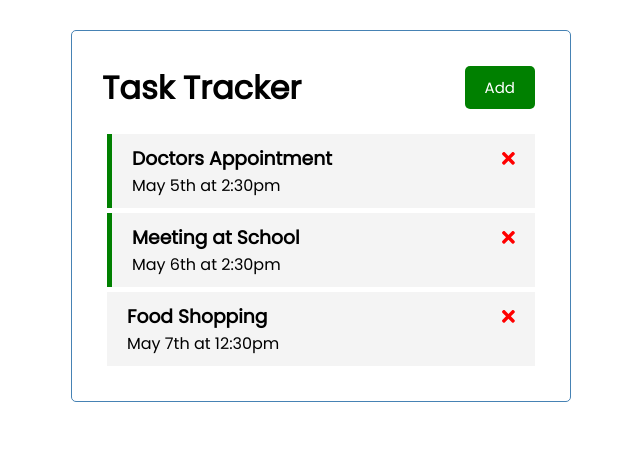
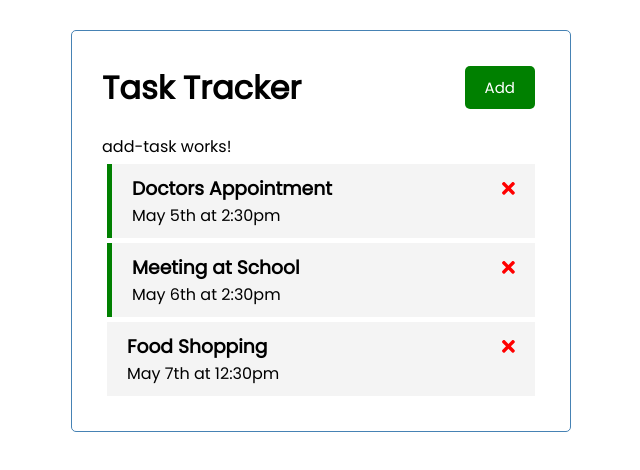
Before and after one commit to mgroholy/task-tracker-angular, an Angular app: page / in a window 1280 px wide. Shown: the top 470 px of the page, without its empty margins (319-959 px from the left). Built offline with nearby package versions, Linux system fonts and the light colour scheme; data requests are answered from the project's data file.

Commit message:
feat: create add-task component.

```diff
--- a/src/app/app.module.ts
+++ b/src/app/app.module.ts
@@ -8,6 +8,7 @@ import { ButtonComponent } from './components/button/button.component';
 import { TasksComponent } from './components/tasks/tasks.component';
 import { TaskItemComponent } from './components/task-item/task-item.component';
 import { FontAwesomeModule } from '@fortawesome/angular-fontawesome';
+import { AddTaskComponent } from './components/add-task/add-task.component';
 
 @NgModule({
   declarations: [
@@ -16,6 +17,7 @@ import { FontAwesomeModule } from '@fortawesome/angular-fontawesome';
     ButtonComponent,
     TasksComponent,
     TaskItemComponent,
+    AddTaskComponent,
   ],
   imports: [BrowserModule, FontAwesomeModule, HttpClientModule],
   providers: [],
--- /dev/null
+++ b/src/app/components/add-task/add-task.component.html
@@ -0,0 +1 @@
+<p>add-task works!</p>
--- /dev/null
+++ b/src/app/components/add-task/add-task.component.ts
@@ -0,0 +1,15 @@
+import { Component, OnInit } from '@angular/core';
+
+@Component({
+  selector: 'app-add-task',
+  templateUrl: './add-task.component.html',
+  styleUrls: ['./add-task.component.css']
+})
+export class AddTaskComponent implements OnInit {
+
+  constructor() { }
+
+  ngOnInit(): void {
+  }
+
+}
--- a/src/app/components/tasks/tasks.component.html
+++ b/src/app/components/tasks/tasks.component.html
@@ -1,3 +1,4 @@
+<app-add-task></app-add-task>
 <app-task-item
   *ngFor="let task of tasks"
   [task]="task"
```
Also changed, not shown: src/app/components/add-task/add-task.component.css (added), 1 other file (tests, documents, lock files or other folders).
